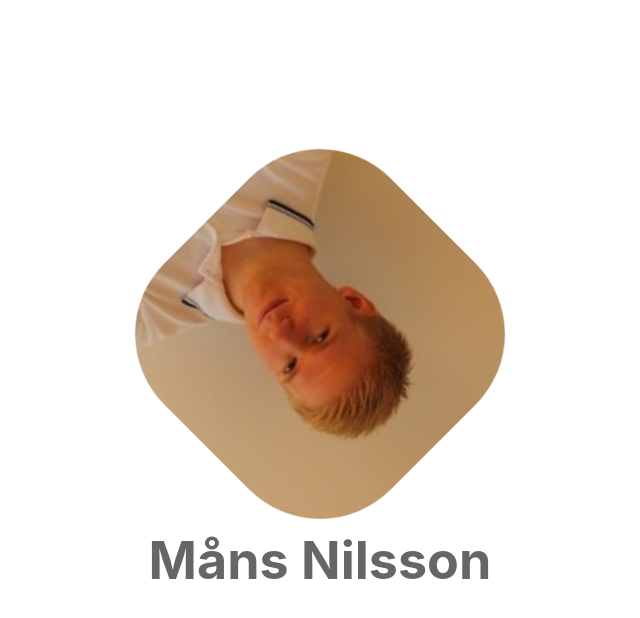
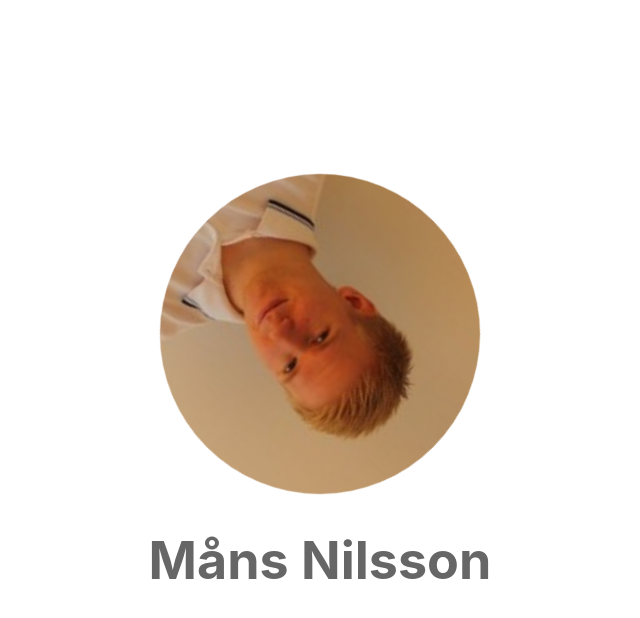
Before and after one commit to mansn/mansnilsson.me, a React (Create React App) app: page / in a window 1280 px wide. Shown: the top 618 px of the page, without its empty margins (320-960 px from the left). Built offline with nearby package versions, Linux system fonts and the light colour scheme.

Commit message:
Change border radius to actually get a circle

```diff
--- a/src/App.css
+++ b/src/App.css
@@ -6,7 +6,7 @@
   animation: App-logo-spin infinite 20s linear;
   height: 40vmin;
   pointer-events: none;
-  border-radius: 100px;
+  border-radius: 50%;
 }
 
 .App-header {
```
